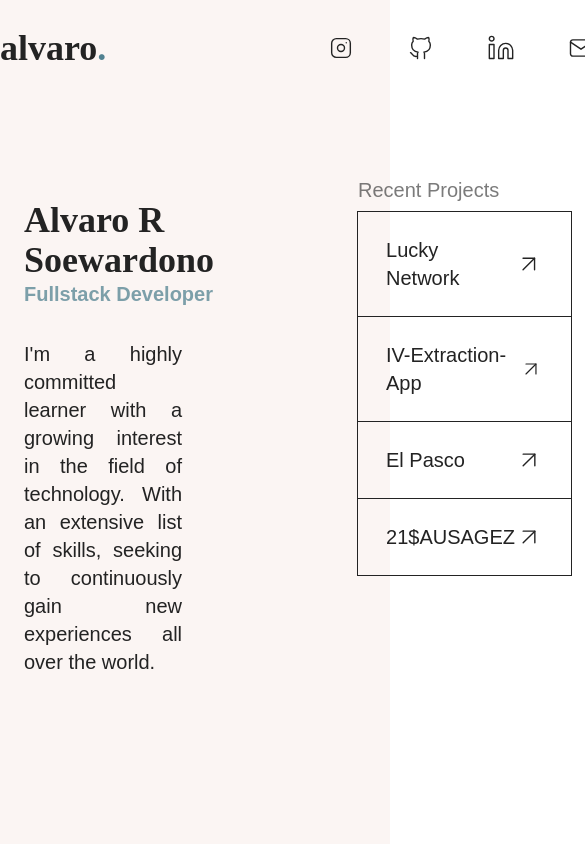
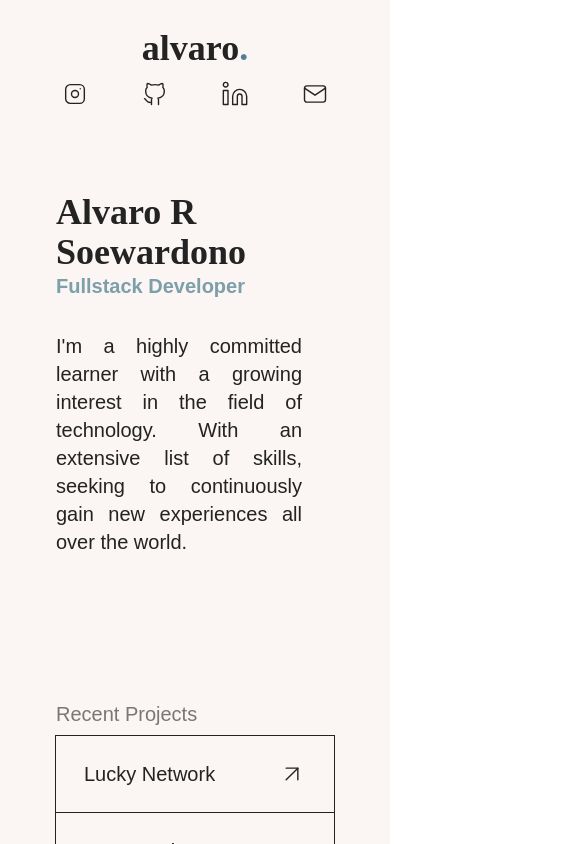
Before and after one commit to alvaroswdn/portfolio, a SvelteKit app: page / in a window 390 px wide. Shown: the top 844 px of the page, 585 px wide, since content can reach past the window. Built offline with nearby package versions, Linux system fonts and the light colour scheme; a web font is replaced by a local one.

Commit message:
Fix responsiveness issues

```diff
--- a/src/routes/+layout.svelte
+++ b/src/routes/+layout.svelte
@@ -30,8 +30,8 @@
 </svelte:head>
 
 <div class="bg-background grid text-primary font-primary text-xl h-full min-h-screen">
-	<div class="h-full max-w-6xl m-auto">
-		<header class="flex items-center justify-between py-7">
+	<div class="h-full max-w-6xl m-auto px-8">
+		<header class="flex flex-col gap-3 items-center justify-between py-7 lg:flex-row">
 			<a href="/" class="flex items-center font-accent text-4xl font-semibold">
 				alvaro<span class="text-accent">.</span>
 			</a>
@@ -47,7 +47,7 @@
 			</div>
 		</header>
 
-		<main class="px-6">
+		<main class="px-6 pb-32">
 			{@render children()}
 		</main>
 	</div>
--- a/src/routes/+page.svelte
+++ b/src/routes/+page.svelte
@@ -24,7 +24,7 @@
 	</a>
 {/snippet}
 
-<div class="flex gap-36 mt-20">
+<div class="flex flex-col gap-24 mt-8 lg:mt-20 lg:flex-row lg:gap-36">
 	<section class="flex flex-col gap-8 flex-2/5 mt-6">
 		<div>
 			<h1 class="text-4xl font-accent font-semibold">Alvaro R Soewardono</h1>
```
